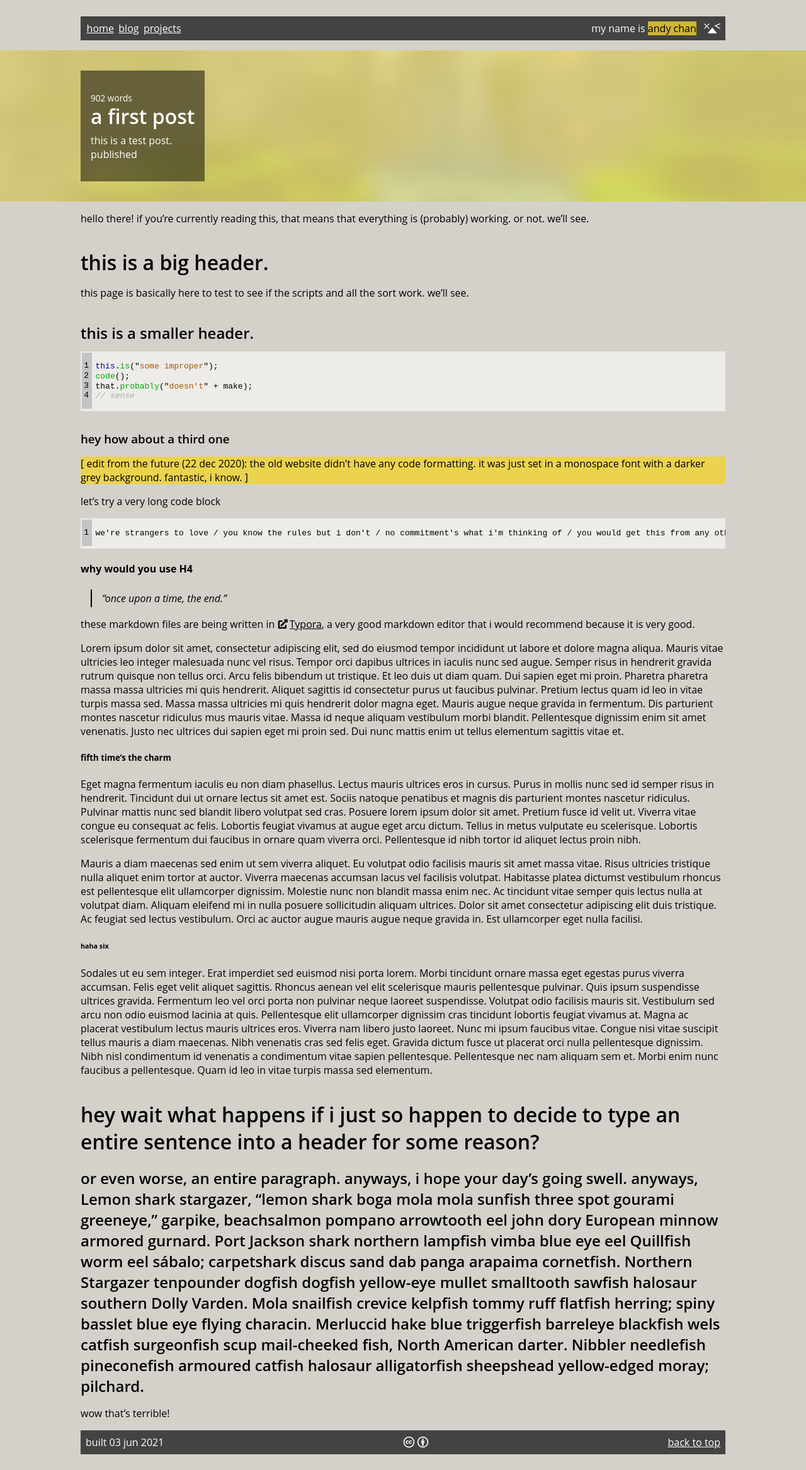
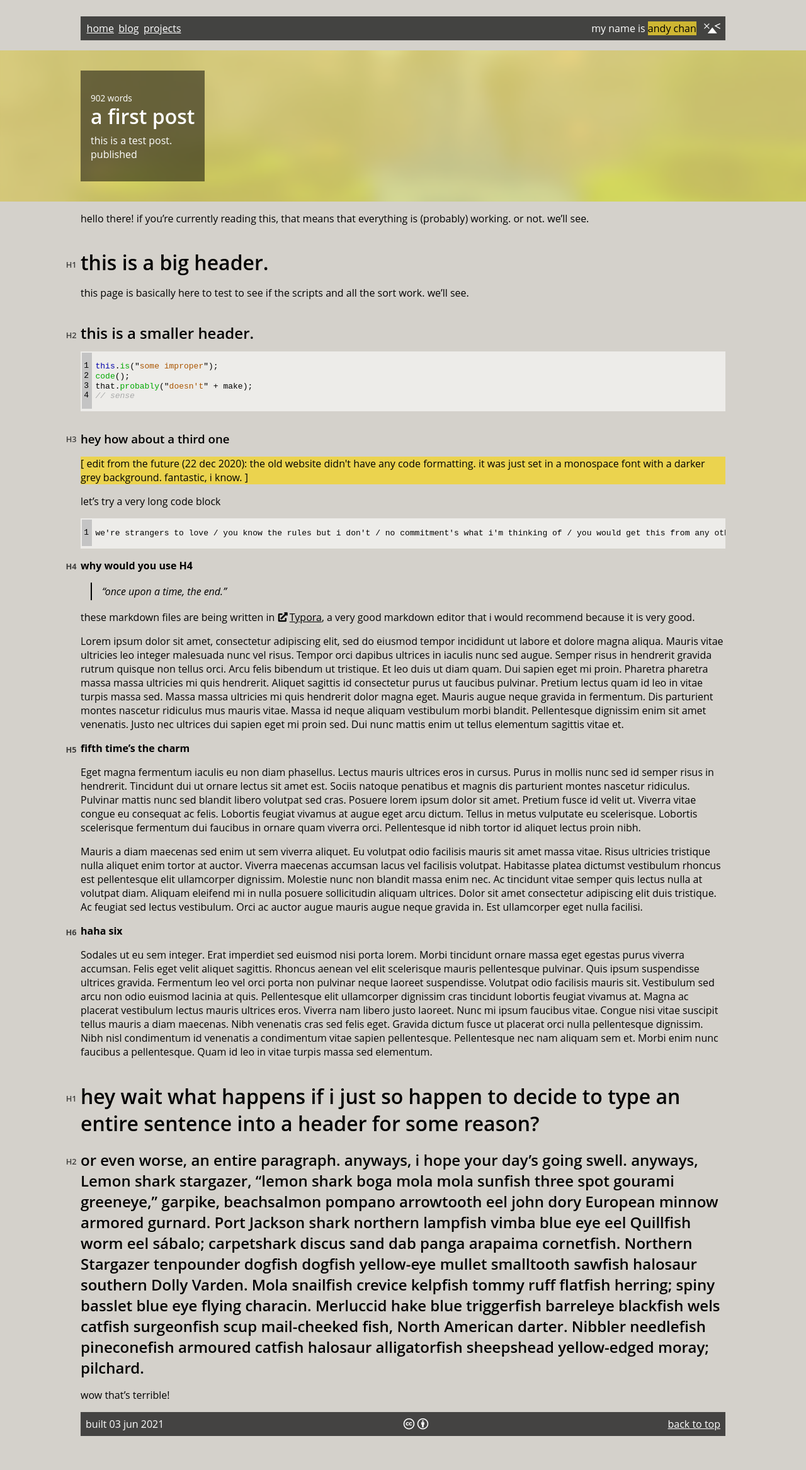
Before and after one commit to 12beesinatrenchcoat/12beesinatrenchcoat.github.io, a Jekyll site: the page built from test.md, in a window 1280 px wide. Shown: the whole page at 63% size. Built offline with Jekyll 4.4.1, drawn with Linux system fonts in a browser that asks for light colours; some web fonts are replaced; after the commit the page ends 2305 px from its top, so only the background shows below that.

Commit message:
little header markings next to things
largely inspired by noatpad's typora theme (see: https://github.com/noatpad/typora-theme-ursine).

resolves #17.

```diff
--- /dev/null
+++ b/_sass/headers.sass
@@ -0,0 +1,48 @@
+// stuff involving headers
+h1, h2, h3
+    font-weight: 600 // i like semi-bold :3
+    display: inline-block
+    margin-bottom: 0em
+
+.subtitle  // as in, title below title.
+    margin-top: -0em
+
+
+h1, h2, h3, h4, h5, h6
+    position: relative
+    &::before
+        position: absolute
+        left: auto
+        right: calc(100% + 0.5em)
+        font-size: 0.8rem
+        color: #000000b4
+
+        @media (max-width: 480px)
+            display: none
+
+
+h1:not(.emphasis-highlight, #title)::before
+    content: "H1"
+    top: 1.25em
+
+h2::before
+    content: "H2"
+    top: 0.8em
+
+h3::before
+    content: "H3"
+    top: 0.3em
+
+h4, h5, h6
+    font-size: 1em // why are they so small
+    margin: 1em 0 0
+    &::before
+        top: 0.25em
+
+// why spend 2 minutes doing something tedious when you can spend 20 minutes automating it
+@mixin headers($levels)
+    @each $level in $levels
+        h#{$level}::before
+            content: "H#{$level}"
+
+@include headers(4 5 6)
--- a/_sass/main.sass
+++ b/_sass/main.sass
@@ -18,14 +18,6 @@ main, nav, footer
         margin: 0 1em
         #mynameis, a[href="#nav"] // "back to top" and "my name is andy chan"
             display: none
-
-h1, h2, h3
-    font-weight: 600 // i like semi-bold :3
-    display: inline-block
-    margin-bottom: 0em
-
-.subtitle  // as in, title below title.
-    margin-top: -0em
 
 code
     font-family: "JetBrains Mono", monospace
--- a/assets/css/listing.sass
+++ b/assets/css/listing.sass
@@ -24,3 +24,6 @@ div
     display: inline-block
     background: $translucent-black
     max-width: 80%
+
+    > h3::before
+        display: none
--- a/assets/css/styles.sass
+++ b/assets/css/styles.sass
@@ -3,4 +3,5 @@
 @import "main"
 @import "fonts"
 @import "links"
+@import "headers"
 @import "autumn.css"
```
